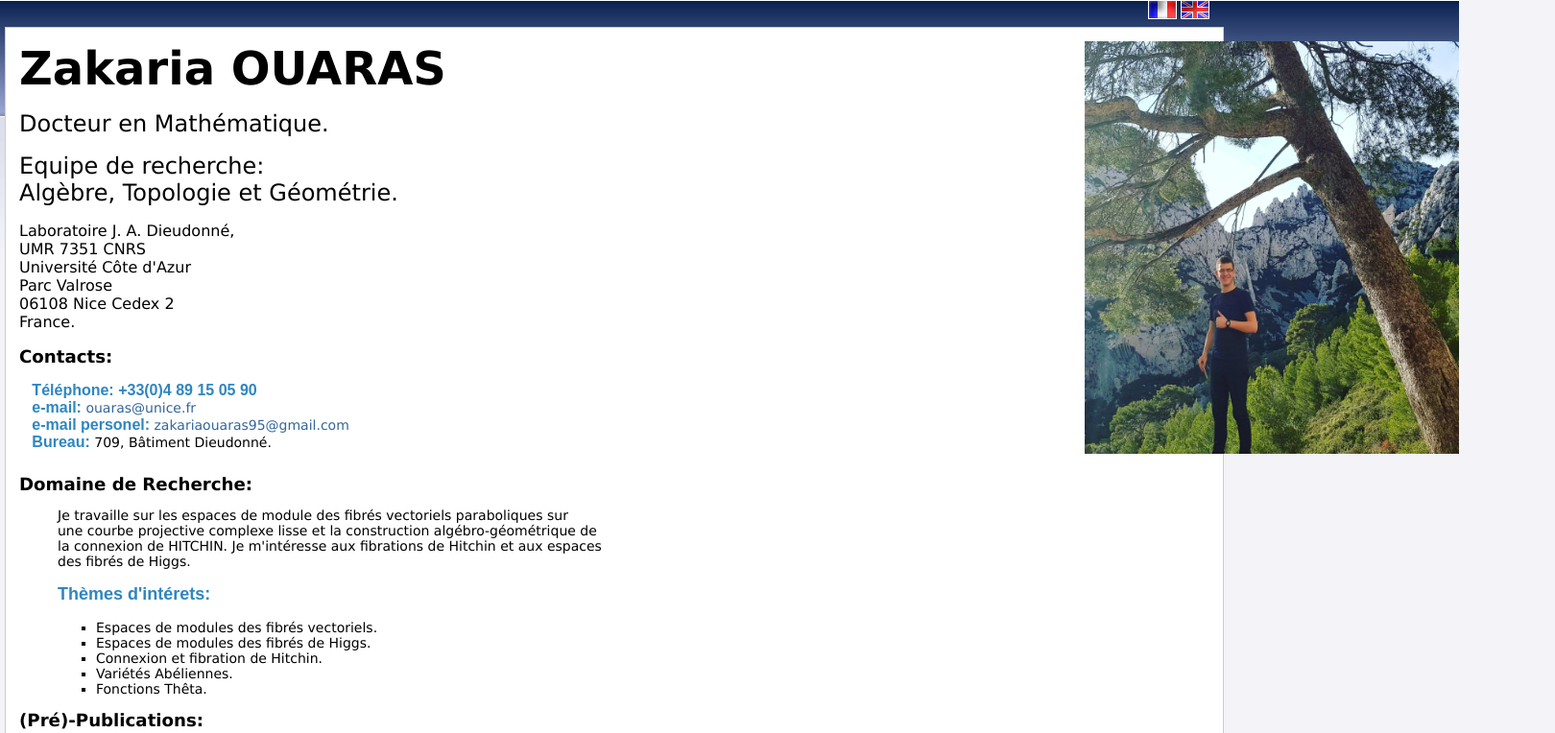
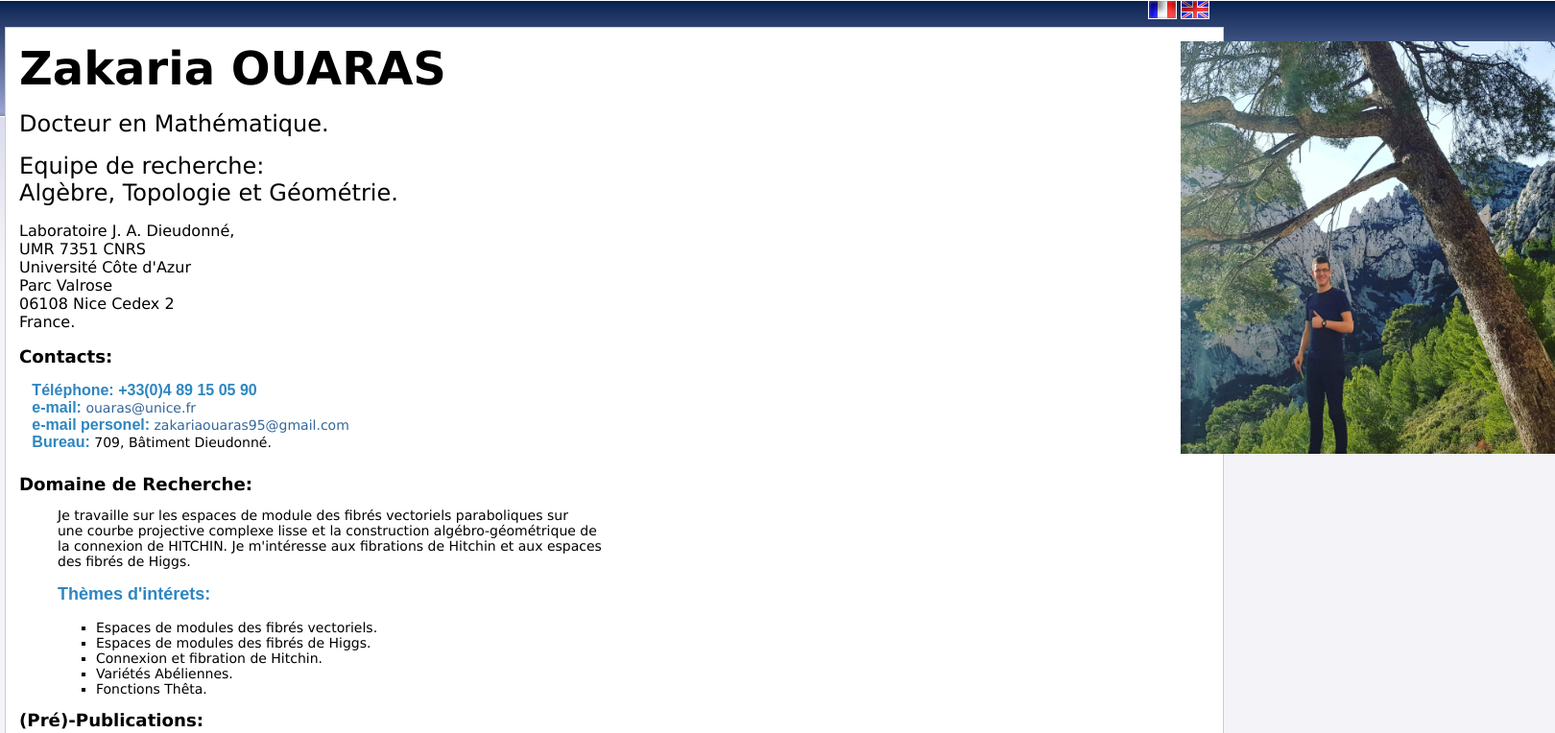
Before and after one commit to ZOuaras/ZOuaras.github.io, a plain HTML site: page index.html in a window 1280 px wide. Shown: the top 764 px of the page at 96% size, 1620 px wide, since content can reach past the window. Drawn offline with Linux system fonts and the light colour scheme.

Commit message:
Update index.html

```diff
--- a/index.html
+++ b/index.html
@@ -11,7 +11,7 @@
       <div id="flag"> <a href="index.html"><img src="images/flag_fr.png" /></a>
         <a href="index_en.html"><img src="images/flag_en.png" /></a> </div>
       <div id="content">
-        <table style="width: 1500px; height: 312px;" cellspacing="0" cellpadding="0"
+        <table style="width: 1600px; height: 312px;" cellspacing="0" cellpadding="0"
           border="0">
           <tbody>
             <tr>
```
